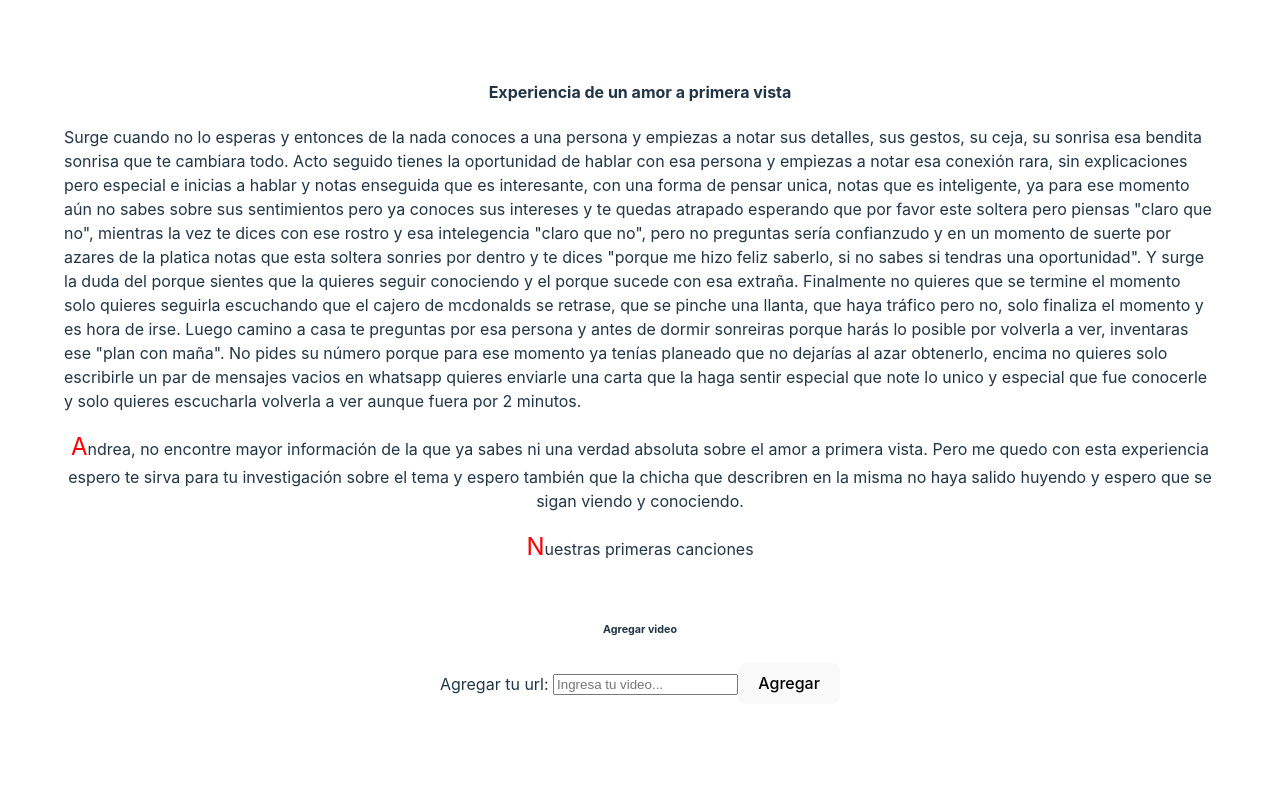
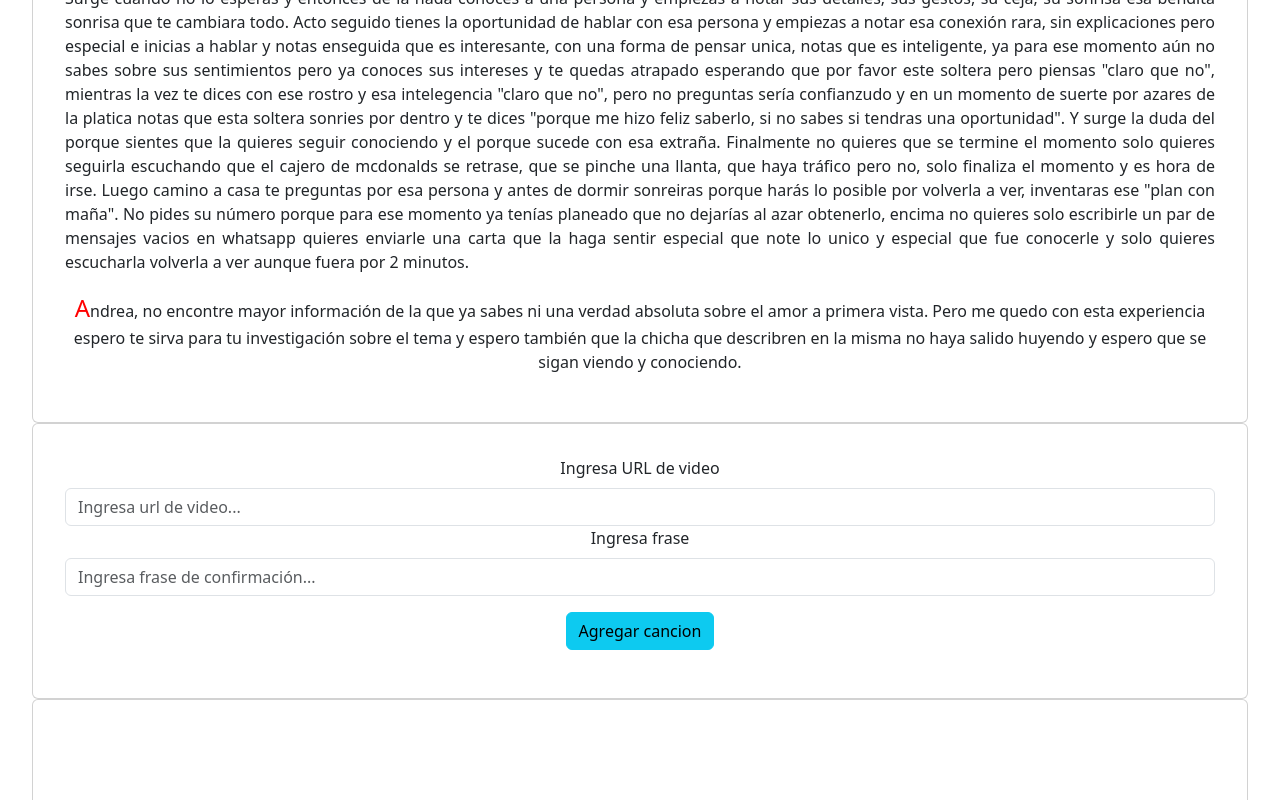
Before and after one commit to cortezramos/love-at-first-sight, a React (Vite) app: page / in a window 1280 px wide. Shown: the part 540-1340 px from the top of the page. Built offline with nearby package versions, Linux system fonts and the light colour scheme; no server answers; the database is empty.

Commit message:
add operations

```diff
--- a/package.json
+++ b/package.json
@@ -13,14 +13,16 @@
     "deployforandrea": "gh-pages -d dist"
   },
   "dependencies": {
+    "bootstrap": "^5.3.3",
     "firebase": "^10.12.2",
     "gh-pages": "^6.1.1",
     "pnpm": "^9.4.0",
-    "react": "^18.2.0",
-    "react-dom": "^18.2.0",
+    "react": "^18.3.1",
+    "react-dom": "^18.3.1",
     "react-hook-form": "^7.52.0",
     "react-player": "^2.16.0",
     "react-router": "^6.23.1",
+    "reactstrap": "^9.2.2",
     "sonner": "^1.5.0"
   },
   "devDependencies": {
--- a/src/App.tsx
+++ b/src/App.tsx
@@ -18,7 +18,7 @@ function App() {
       </h2>
       <div className="card">
         <h4>Investigacion según la IA basado en un resumen de articulos</h4>
-        <p style={{ textAlign: "left" }}>
+        <p style={{ textAlign: "justify" }}>
           El amor a primera vista es un flechazo repentino, una conexión
           instantánea y una atracción inmediata entre dos personas que se ven
           por primera vez. Es un sentimiento intenso y apasionado que surge
@@ -36,7 +36,7 @@ function App() {
 
       <div className="card">
         <h4>Experiencia de un amor a primera vista</h4>
-        <p style={{ textAlign: "left" }}>
+        <p style={{ textAlign: "justify" }}>
           Surge cuando no lo esperas y entonces de la nada conoces a una persona
           y empiezas a notar sus detalles, sus gestos, su ceja, su sonrisa esa
           bendita sonrisa que te cambiara todo. Acto seguido tienes la
@@ -71,8 +71,7 @@ function App() {
           que la chicha que describren en la misma no haya salido huyendo y
           espero que se sigan viendo y conociendo.
         </p>
-        <span style={{ color: "red", fontSize: "150%" }}>N</span>uestras
-        primeras canciones
+      </div>
       <div className="card">
         <NewUrl />
       </div>
@@ -81,7 +80,6 @@ function App() {
       </div>
       <p>No dudes ni por un minuto de mis sentimientos</p>
       <p>Despues de ti, el resto del mundo me parece simple</p>
-      </div>
     </>
   );
 }
--- a/src/NewUrl.tsx
+++ b/src/NewUrl.tsx
@@ -2,37 +2,69 @@ import { SubmitHandler, useForm } from "react-hook-form";
 import { collection, addDoc } from "firebase/firestore";
 import { db } from "./firebase/config";
 import { toast } from "sonner";
+import { Button, FormGroup, Label } from "reactstrap";
 
 export interface NewUrlProps {
   url: string;
+  phrase: string;
 }
 
 export const NewUrl = () => {
-  const { register, handleSubmit, reset } = useForm<NewUrlProps>();
+  const {
+    register,
+    formState: { errors },
+    handleSubmit,
+    reset,
+  } = useForm<NewUrlProps>();
 
   const sendUrl: SubmitHandler<NewUrlProps> = (data) => {
+    if (data.phrase !== "DAPM") {
+      toast.error("Frase incorrecta");
+      return;
+    }
+
     const urlRef = collection(db, "songs");
     addDoc(urlRef, {
       url: data.url,
     });
+    reset();
     toast.success("Url agregada correctamente");
-    reset();
   };
 
   return (
-    <div>
-      <h6>Agregar video</h6>
-      <form onSubmit={handleSubmit(sendUrl)}>
-        <label htmlFor="url">Agregar tu url: </label>
+    <form onSubmit={handleSubmit(sendUrl)}>
+      <FormGroup>
+        <Label>Ingresa URL de video </Label>
         <input
+          className="form-control"
+          autoComplete="off"
+          placeholder="Ingresa url de video..."
           type="text"
-          placeholder="Ingresa tu video..."
           id="url"
+          {...register("url", { required: true })}
+        ></input>
+
+        <Label>Ingresa frase </Label>
+        <input
+          className="form-control"
           autoComplete="off"
-          {...register("url", { required: true })}
-        />
-        <button type="submit">Agregar</button>
-      </form>
-    </div>
+          placeholder="Ingresa frase de confirmación..."
+          type="text"
+          id="url"
+          {...register("phrase", { required: true })}
+        ></input>
+        <div>
+          {errors && (
+            <p style={{ color: "red" }}>
+              {" "}
+              {errors.url?.type === "required" ? "Campo requerido" : ""}
+            </p>
+          )}
+        </div>
+        <Button type="submit" color="info">
+          Agregar cancion
+        </Button>
+      </FormGroup>
+    </form>
   );
 };
--- a/src/Video.tsx
+++ b/src/Video.tsx
@@ -3,6 +3,7 @@ import "./App.css";
 import YoutubePlayer from "react-player/youtube";
 import { collection, getDocs } from "firebase/firestore";
 import { db } from "./firebase/config";
+import { Spinner } from "reactstrap";
 
 export const Video = () => {
   const [data, setData] = useState<string[]>([]);
@@ -25,8 +26,21 @@ export const Video = () => {
     []
   );
 
+  if (!load)
+    return (
+      <Spinner
+        color="primary"
+        style={{
+          height: "3rem",
+          width: "3rem",
+        }}
+      >
+        Cargando...!!!
+      </Spinner>
+    );
+
   return (
-    <div className="reactplayer">
+    <div>
       {load && (
         <YoutubePlayer
           url={data}
--- a/src/main.tsx
+++ b/src/main.tsx
@@ -3,6 +3,7 @@ import ReactDOM from "react-dom/client";
 import App from "./App.tsx";
 import "./index.css";
 import { Toaster } from "sonner";
+import "bootstrap/dist/css/bootstrap.min.css";
 
 ReactDOM.createRoot(document.getElementById("root")!).render(
   <React.StrictMode>
```
Also changed, not shown: 1 other file (tests, documents, lock files or other folders). Lines whose indentation alone changed are shown as unchanged.
